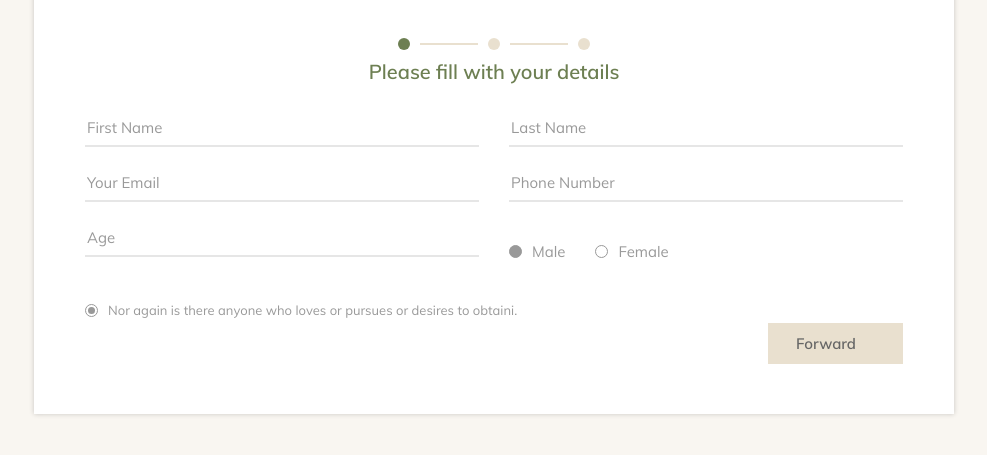
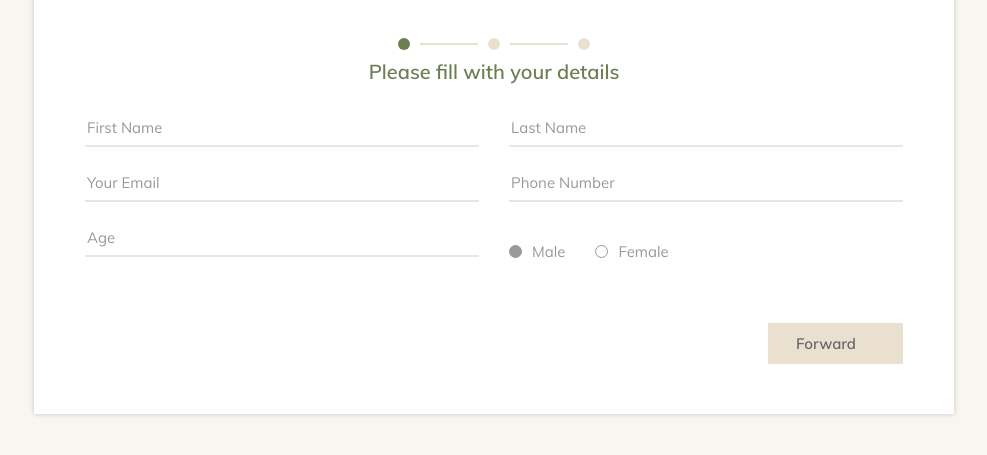
Before and after one commit to manish2bharti/step-form, a plain HTML site: page index.html in a window 1280 px wide. Shown: the part 247-702 px from the top of the page, without its empty margins (146-1133 px from the left). Drawn offline with Linux system fonts and the light colour scheme.

Commit message:
Update index.html

```diff
--- a/index.html
+++ b/index.html
@@ -1,24 +1,19 @@
-
 <!DOCTYPE html>
 <html>
    <head>
       <meta charset="utf-8">
-<title>FormWizard_v1</title>
+      <title>Step form wizard</title>
       <meta name="viewport" content="width=device-width, initial-scale=1.0">
       <meta name="author" content="colorlib.com">
-
       <link rel="stylesheet" href="https://cdnjs.cloudflare.com/ajax/libs/material-design-iconic-font/2.2.0/css/material-design-iconic-font.min.css">
-
       <link rel="stylesheet" href="style/style.css">
    </head>
    <body>
       <div class="wrapper">
          <form action="" id="wizard">
-
             <h2></h2>
             <section>
                <div class="inner">
-
                   <div class="form-content">
                      <div class="form-header">
                         <h3>Registration</h3>
@@ -57,20 +52,12 @@
                            </div>
                         </div>
                      </div>
-<div class="checkbox-circle">
-<label>
-<input type="checkbox" checked> Nor again is there anyone who loves or pursues or desires to obtaini.
-<span class="checkmark"></span>
-</label>
-</div>
                   </div>
                </div>
             </section>
-
             <h2></h2>
             <section>
                <div class="inner">
-
                   <div class="form-content">
                      <div class="form-header">
                         <h3>Registration</h3>
@@ -106,11 +93,9 @@
                   </div>
                </div>
             </section>
-
             <h2></h2>
             <section>
                <div class="inner">
-
                   <div class="form-content">
                      <div class="form-header">
                         <h3>Registration</h3>
@@ -132,9 +117,7 @@
             </section>
          </form>
       </div>
-
       <script src="script/jquery-3.3.1.min.js" type="text/javascript"></script>
-
       <script src="script/jquery.steps.js" type="text/javascript"></script>
       <script src="script/script.js" type="text/javascript"></script>
 </html>
```
Lines whose indentation alone changed are shown as unchanged.
